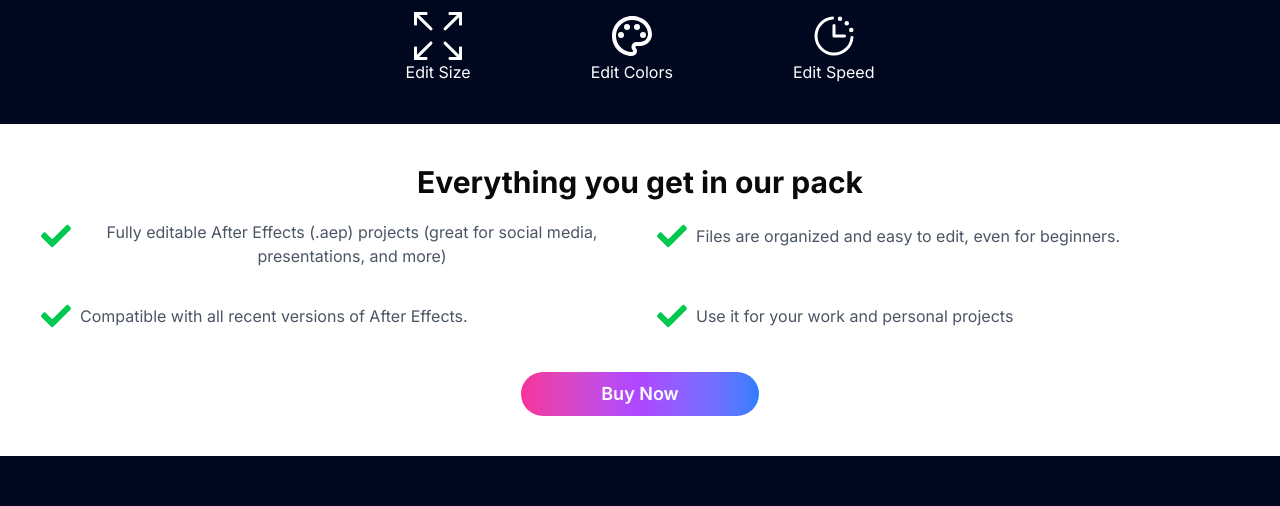
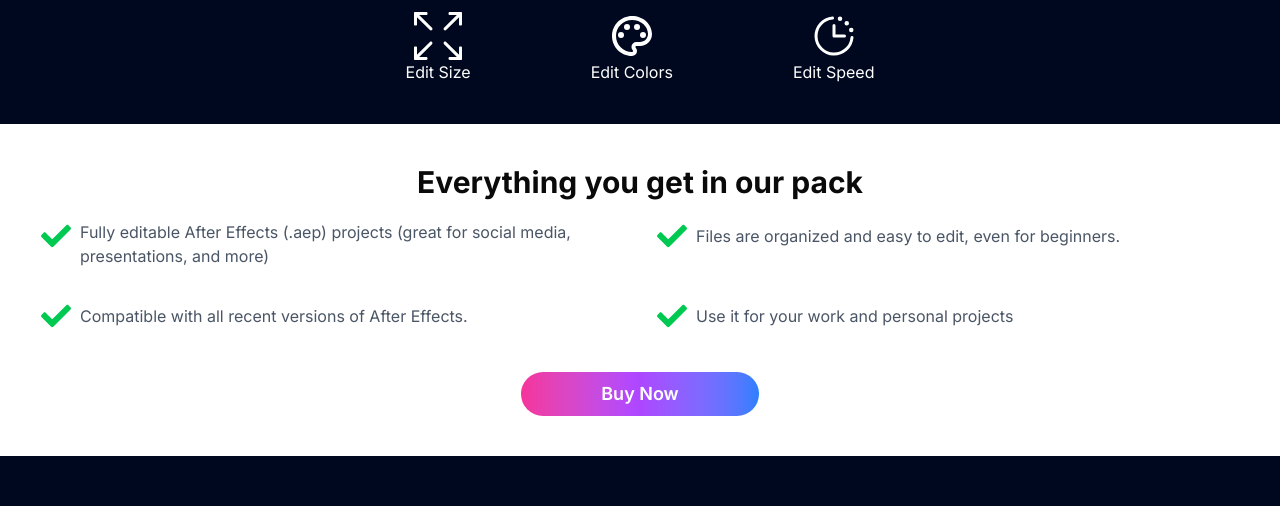
Before and after one commit to MotionBender/pack-aftereffects-behave, a Next.js app: page / in a window 1280 px wide. Shown: the part 8500-9006 px from the top of the page. Built offline with nearby package versions, Linux system fonts and the light colour scheme.

Commit message:
Ajuste de centralização

```diff
--- a/app/pages/everythingYouGet.tsx
+++ b/app/pages/everythingYouGet.tsx
@@ -3,8 +3,8 @@ import { ButtonComprar } from "../_components/button-comprar";
 
 export function EverythingYouGet() {
   return (
-    <div className="w-full bg-white items-center text-center py-10 px-10 mt-10">
-      <h2 className="text-[cor-azul-site] text-3xl font-bold mb-5 ">
+    <div className="w-full bg-white items-center py-10 px-10 mt-10">
+      <h2 className="text-[cor-azul-site] text-3xl font-bold mb-5 text-center">
         Everything you get in our pack
       </h2>
       <div className="max-w-[1240px] mx-auto gap-8 mb-8 grid md:grid-cols-2">
@@ -45,8 +45,9 @@ export function EverythingYouGet() {
           </p>
         </div>
       </div>
-
-      <ButtonComprar href="/">Buy Now</ButtonComprar>
+      <div className="text-center">
+        <ButtonComprar href="/">Buy Now</ButtonComprar>
+      </div>
     </div>
   );
 }
```
